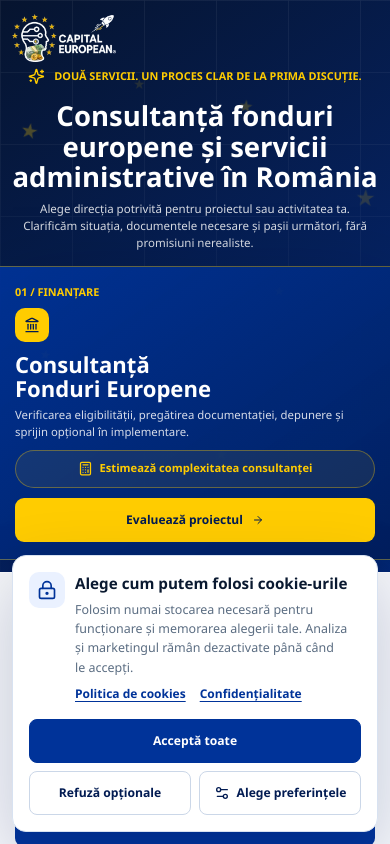
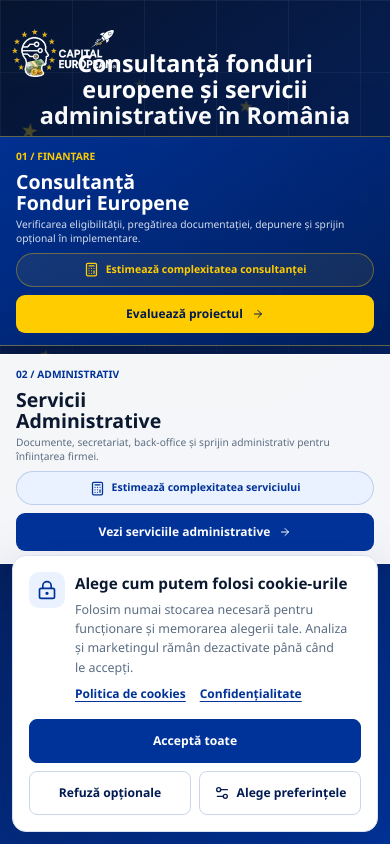
Before and after one commit to fireartro/Capital-European, a Next.js app: page / in a window 390 px wide. Built offline with nearby package versions, Linux system fonts and the light colour scheme; no server answers.

Commit message:
Fit split homepage without blocking scroll

```diff
--- a/app/interaction-fixes.css
+++ b/app/interaction-fixes.css
@@ -55,20 +55,115 @@ body:has(.legal-page) .cookie-settings-floating { display: inline-flex; }
 body:has(.cookie-banner) .cookie-settings-floating,
 body:has(.cookie-preferences-backdrop) .cookie-settings-floating { display: none; }
 
-@supports selector(body:has(.split-landing)) {
-  html:has(.split-landing),
-  body:has(.split-landing) {
-    height: 100%;
-    overflow: hidden;
-    overscroll-behavior: none;
+.split-landing {
+  display: grid;
+  grid-template-rows: auto auto auto auto;
+  align-content: center;
+  row-gap: clamp(9px, 1.35vh, 16px);
+  min-height: 100svh;
+  min-height: 100dvh;
+  padding-top: clamp(34px, 5.2vh, 46px);
+  padding-bottom: clamp(14px, 2.5vh, 24px);
+}
+
+.split-brand {
+  top: clamp(20px, 3.4vh, 44px);
+}
+
+.split-brand .brand-logo-frame {
+  width: clamp(144px, 10.6vw, 180px);
+}
+
+.landing-intro {
+  margin-bottom: 0;
+}
+
+.landing-intro .eyebrow {
+  margin-bottom: clamp(8px, 1.1vh, 16px);
+}
+
+.landing-intro h1 {
+  font-size: clamp(2rem, 3.25vw, 3.2rem);
+  line-height: 1.08;
+}
+
+.landing-intro-copy {
+  margin-top: clamp(8px, 1.15vh, 13px);
+  line-height: 1.5;
+}
+
+.split-grid {
+  gap: clamp(12px, 1.35vw, 18px);
+}
+
+.choice-card {
+  min-height: clamp(300px, 39vh, 370px);
+  padding-block: clamp(24px, 3vh, 32px);
+}
+
+.choice-copy {
+  min-height: clamp(230px, 30vh, 292px);
+}
+
+.choice-index {
+  margin-bottom: clamp(12px, 1.8vh, 20px);
+}
+
+.choice-icon {
+  margin-bottom: clamp(10px, 1.6vh, 16px);
+}
+
+.choice-card h2 {
+  font-size: clamp(2rem, 2.55vw, 2.42rem);
+}
+
+.choice-card p {
+  margin-block: clamp(10px, 1.4vh, 15px) clamp(14px, 1.9vh, 22px);
+}
+
+.eu-emblem {
+  width: clamp(142px, 18vh, 176px);
+  height: clamp(142px, 18vh, 176px);
+}
+
+.admin-visual {
+  width: clamp(128px, 16vh, 158px);
+  height: clamp(154px, 20vh, 190px);
+}
+
+.landing-proof-grid,
+.landing-trust {
+  margin-top: 0;
+}
+
+.landing-proof-grid article {
+  min-height: clamp(64px, 8.2vh, 78px);
+  padding: clamp(10px, 1.3vh, 13px);
+}
+
+@media (max-height: 820px) and (min-width: 821px) {
+  .split-landing {
+    row-gap: 10px;
+    padding-top: 34px;
+    padding-bottom: 16px;
   }
 
-  body:has(.split-landing) .app-layout,
-  body:has(.split-landing) .site-content,
-  body:has(.split-landing) .split-landing {
-    height: 100dvh;
-    overflow: hidden;
-  }
+  .landing-intro h1 { font-size: clamp(1.9rem, 3vw, 2.85rem); }
+  .landing-intro-copy { font-size: .82rem; }
+  .choice-card { min-height: clamp(278px, 37vh, 326px); }
+  .choice-copy { min-height: 220px; }
+  .choice-card h2 { font-size: clamp(1.85rem, 2.35vw, 2.15rem); }
+  .choice-card p { font-size: .78rem; line-height: 1.52; }
+  .landing-proof-grid article { min-height: 62px; }
+  .landing-proof-grid p { font-size: .64rem; line-height: 1.34; }
+  .landing-trust span,
+  .landing-trust a { min-height: 30px; }
+}
+
+@media (max-height: 690px) and (min-width: 821px) {
+  .landing-intro-copy { display: none; }
+  .landing-proof-grid p { display: none; }
+  .landing-proof-grid article { min-height: auto; align-items: center; }
 }
 
 .contact-layout-simplified { align-items: center; }
@@ -172,6 +267,33 @@ body:has(.cookie-preferences-backdrop) .cookie-settings-floating { display: none
   .form-wrap { max-width: 100%; justify-self: stretch; }
   .seo-cta-actions { justify-content: stretch; }
   .seo-cta-actions .primary-button { width: 100%; }
+
+  .split-landing {
+    align-content: start;
+    row-gap: 10px;
+    padding-top: calc(58px + env(safe-area-inset-top));
+    padding-bottom: calc(12px + env(safe-area-inset-bottom));
+  }
+
+  .split-brand .brand-logo-frame { width: 118px; }
+  .landing-intro { padding-inline: 12px; }
+  .landing-intro h1 { font-size: clamp(1.45rem, 5.2vw, 2.1rem); }
+  .landing-intro-copy { font-size: .72rem; }
+  .split-grid { width: 100%; grid-template-columns: 1fr; gap: 8px; }
+  .choice-card { min-height: 0; grid-template-columns: 1fr; gap: 0; padding: 14px 16px; border-radius: 0; border-inline: 0; }
+  .choice-copy { min-height: 142px; }
+  .choice-index { margin-bottom: 8px; font-size: .64rem; }
+  .choice-icon { width: 30px; height: 30px; margin-bottom: 8px; }
+  .choice-card h2 { font-size: clamp(1.24rem, 5.6vw, 1.55rem); }
+  .choice-card p { margin: 6px 0 9px; font-size: .68rem; line-height: 1.36; }
+  .choice-card > div:last-child { display: none; }
+  .choice-button { min-height: 40px; }
+  .landing-proof-grid { width: calc(100% - 24px); grid-template-columns: 1fr; gap: 7px; margin-top: 0; }
+  .landing-proof-grid article { min-height: auto; padding: 9px 11px; }
+  .landing-proof-grid p { display: none; }
+  .landing-trust { width: calc(100% - 24px); max-height: 72px; overflow: hidden; justify-content: center; font-size: .68rem; }
+  .landing-trust span,
+  .landing-trust a { min-height: 27px; padding-inline: 8px; }
 }
 
 @media (max-width: 640px) {
@@ -201,11 +323,31 @@ body:has(.cookie-preferences-backdrop) .cookie-settings-floating { display: none
   .choice-secondary-link {
     width: 100%;
     justify-content: center;
-    min-height: 38px;
-    margin: 0 0 10px;
-    font-size: .7rem;
+    min-height: 34px;
+    margin: 0 0 8px;
+    font-size: .66rem;
   }
+
+  .split-landing { row-gap: 8px; }
+  .landing-intro .eyebrow { margin-bottom: 6px; font-size: .62rem; }
+  .landing-intro h1 { font-size: clamp(1.28rem, 6vw, 1.62rem); }
+  .landing-intro-copy { display: none; }
+  .choice-card { padding-block: 12px; }
+  .choice-copy { min-height: 128px; }
+  .choice-card p { font-size: .64rem; }
+  .landing-trust { display: none; }
 
   .calculator-entry { margin-top: 20px; }
   .site-footer { padding-bottom: 86px; }
 }
+
+@media (max-width: 390px), (max-height: 700px) {
+  .split-landing { padding-top: calc(50px + env(safe-area-inset-top)); row-gap: 7px; }
+  .split-brand .brand-logo-frame { width: 104px; }
+  .landing-intro .eyebrow { display: none; }
+  .choice-icon { display: none; }
+  .choice-copy { min-height: 116px; }
+  .choice-card h2 { font-size: 1.22rem; }
+  .choice-card p { margin-block: 5px 7px; }
+  .choice-button { min-height: 38px; }
+}
```
